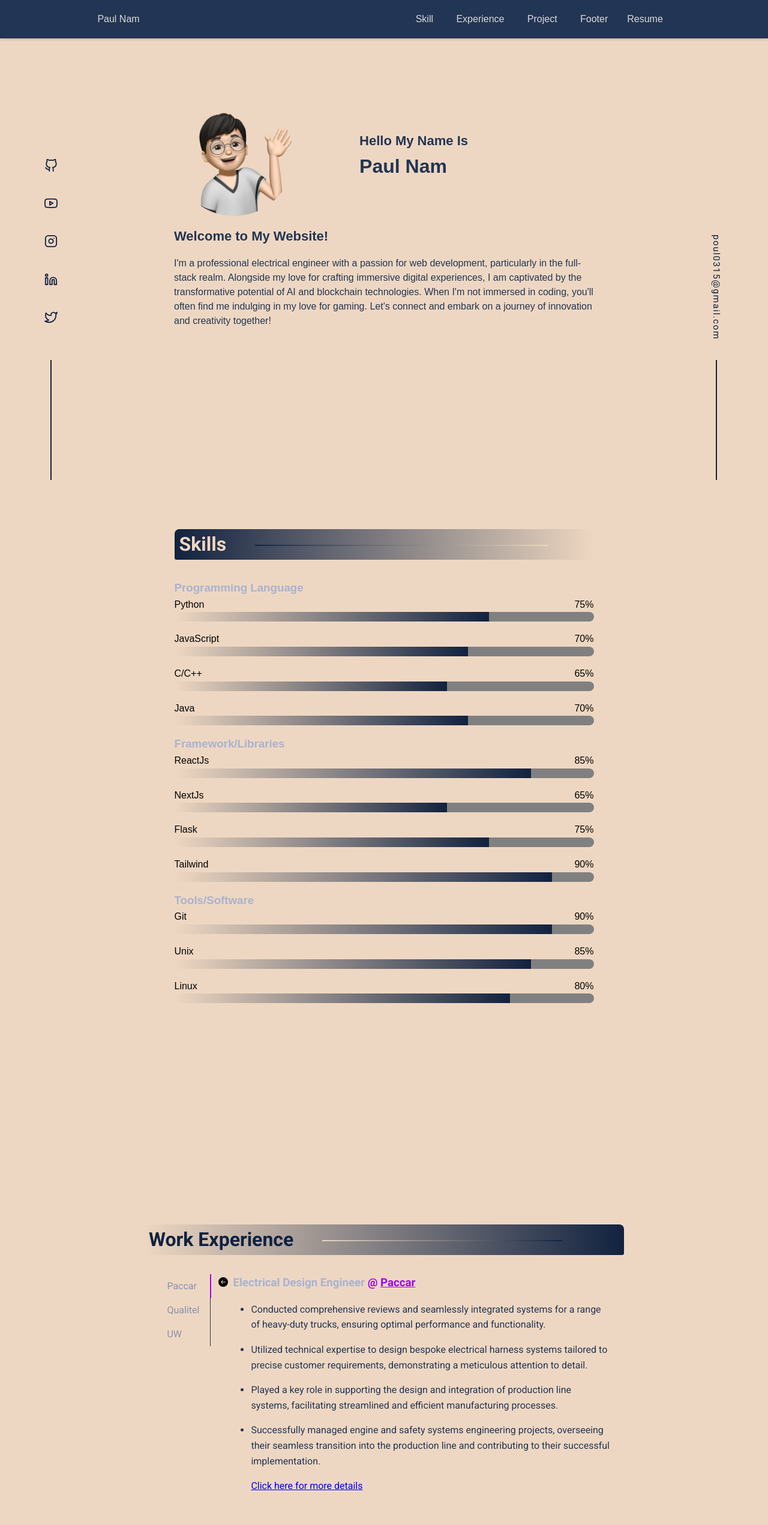
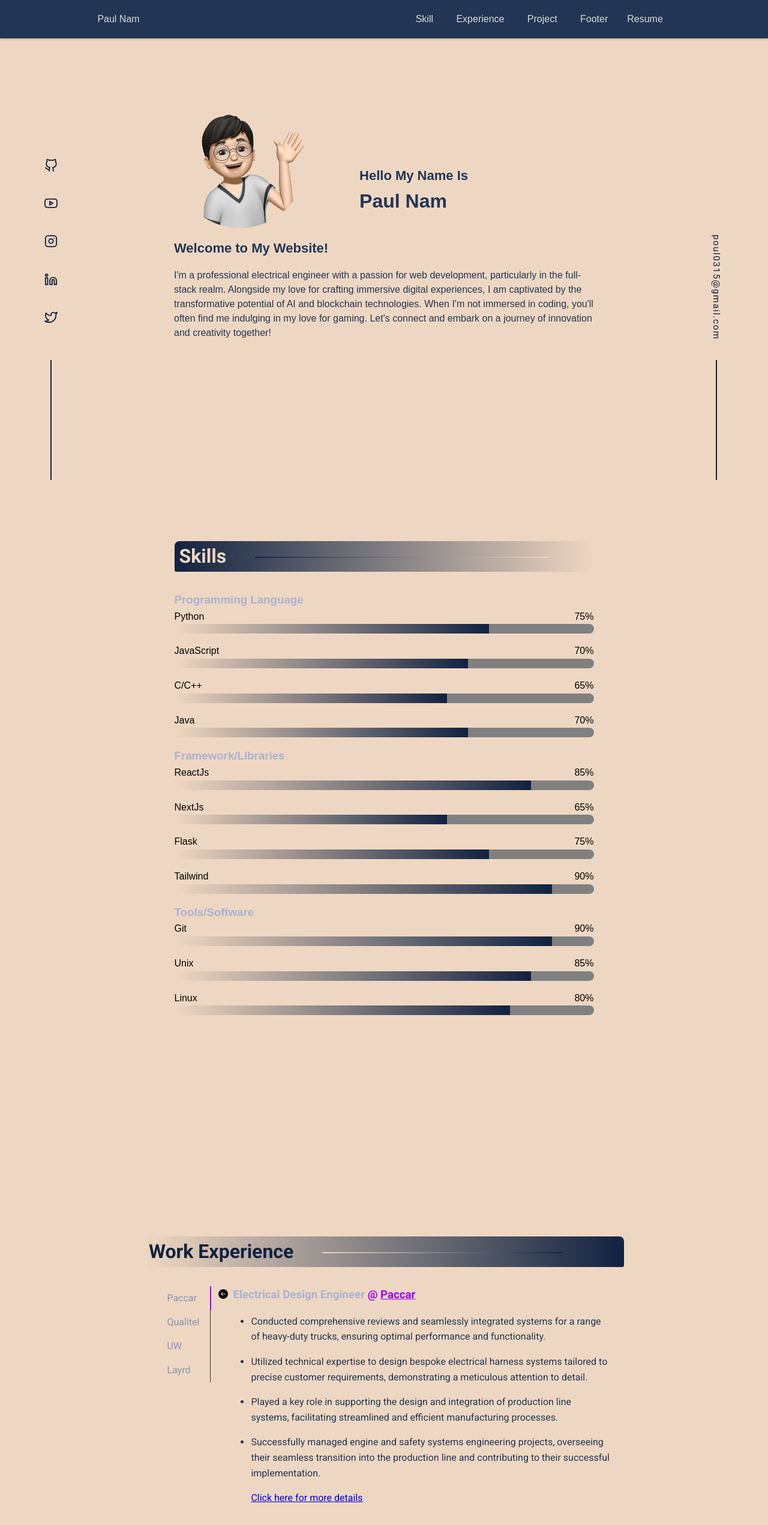
Before and after one commit to poul0315/NextJs-Portfolio, a Next.js app: page / in a window 1280 px wide. Shown: the top 2542 px of the page at 60% size. Built offline with nearby package versions, Linux system fonts and the light colour scheme.

Commit message:
fixed some more ui

```diff
--- a/src/scss/sections/_hero.scss
+++ b/src/scss/sections/_hero.scss
@@ -24,6 +24,7 @@
 
         &-name {
             display: flex;
+            margin-top: 6rem;
             flex-direction: column;
             justify-content: center;
 
--- a/src/sections/Experience.tsx
+++ b/src/sections/Experience.tsx
@@ -38,6 +38,15 @@ export const experiences = [
             "Developed an IoT application employing homomorphic encryption to secure 512x512 pixel data. Utilized C++, OpenCV, and Microsoft SEAL, achieving optimal PSNR and performance benchmarks.",
             "Implemented New Comparison Method from Seoul National University, transforming pixel values to -1 to 1, optimizing multi-level thresholding in Microsoft SEAL's homomorphic encryption.",
             "Utilized 5 main tools: C++, OpenCV, SEAL, Unix environment, and Verilog to automate test execution.",
+        ],
+        link: "job-three"
+    },
+    {
+        name: "Layrd",
+        role: "Co-Founder & Full-stack Developer",
+        url: "https://www.layrd.xyz/",
+        positionDescription: [
+            "It's coming soon!",
         ],
         link: "job-three"
     },
@@ -87,7 +96,7 @@ function Experience() {
                 }}
             >
                 <ul className={`exp-slider ${isSlidingOut ? 'slide-out' : ''}`}>
-                    <div className="underline" style={{ backgroundColor : isSlidingOut ? "transparent" : ""}}></div>
+                    <div className="underline" style={{ backgroundColor : isSlidingOut ? "transparent" : "#9d00ff"}}></div>
                     {experiences.map((experience, index) => {
                         return (
                             <li key={index} className={`exp-slider-item ${index === selected && "exp-slider-item-selected"}`}
@@ -116,7 +125,7 @@ function Experience() {
                             <span>{experiences[selected].role}</span>
                             <span className="exp-details-position-company">
                                 &nbsp;@&nbsp;
-                                <Link className="link exp-details-position-company" href={experiences[selected].url}>
+                                <Link className="link exp-details-position-company" href={experiences[selected].url} target="_blank" >
                                     {experiences[selected].name}{""}
                                 </Link>
                             </span>
@@ -129,7 +138,7 @@ function Experience() {
                                 )
                             )}
                             <span className="exp-details-page">
-                                <Link href={`/experiences/${experiences[selected].link}`}>
+                                <Link href={`/experiences/${experiences[selected].link}`} target="_blank">
                                     <p >Click here for more details</p>
                                 </Link>
                             </span>
--- a/src/sections/Hero.tsx
+++ b/src/sections/Hero.tsx
@@ -6,11 +6,12 @@ function Hero() {
         <div className="hero">
             <div className="hero-group">
                 <Image
-                    priority
+                    // priority
                     src="/profile-picture.png"
                     className="hero-group-profile-image"
-                    width={200}
-                    height={200}
+                    sizes="(max-width: 600px) 100vw, (max-width: 900px) 50vw, 220px"
+                    width={220}
+                    height={220}
                     alt="picture of Paul"
                 />
                 <div className="hero-group-name">
```
